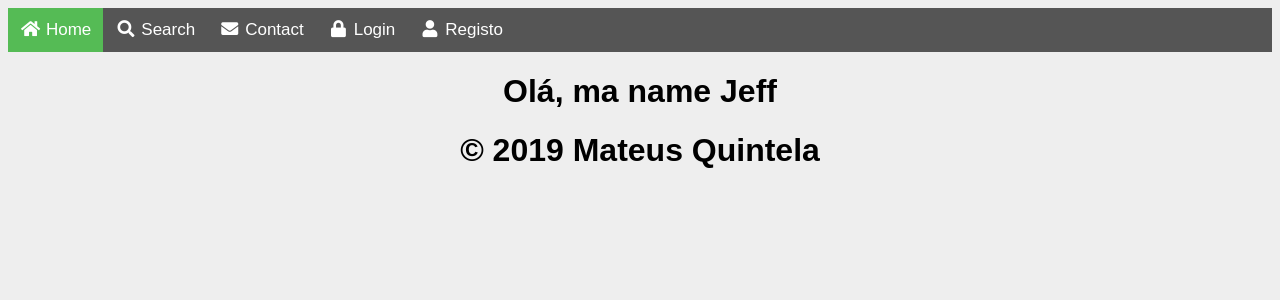
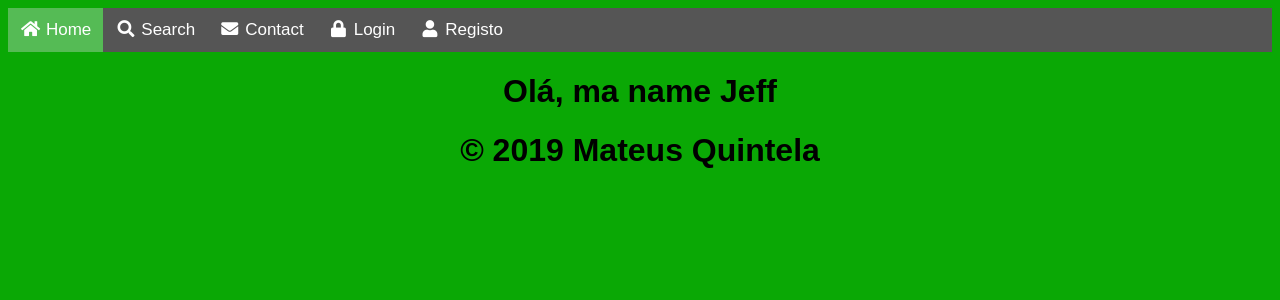
Before and after one commit to Mwrench/menus140516, a Flask app: page / in a window 1280 px wide. Shown: the top 300 px of the page. Run offline with Flask 2, Linux system fonts and the light colour scheme.

Commit message:
nova cor de fundo

```diff
--- a/static/style.css
+++ b/static/style.css
@@ -1,5 +1,5 @@
 body {
-    background-color: #eee;
+    background-color: #0aa805;
     font-family: Arial, Helvetica, sans-serif;
     text-align: center;
 }
```
